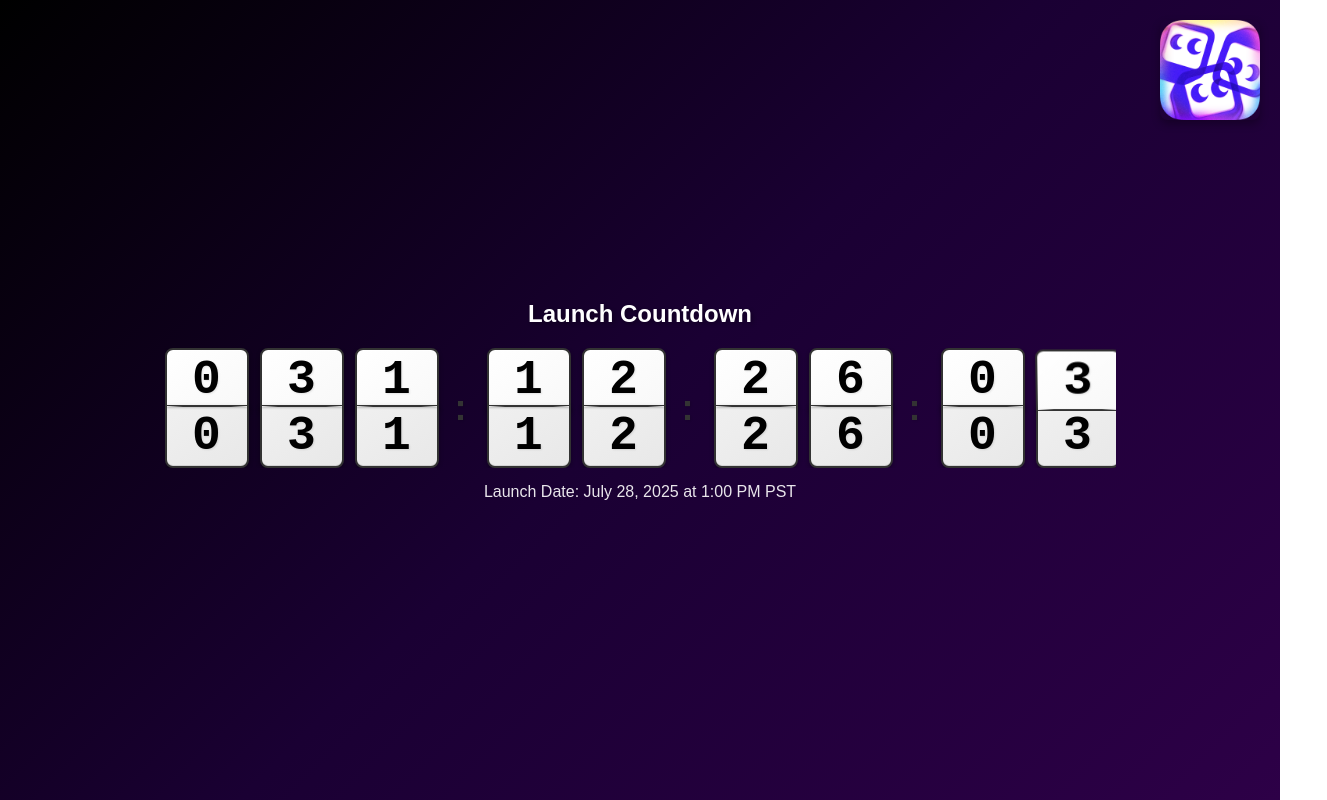
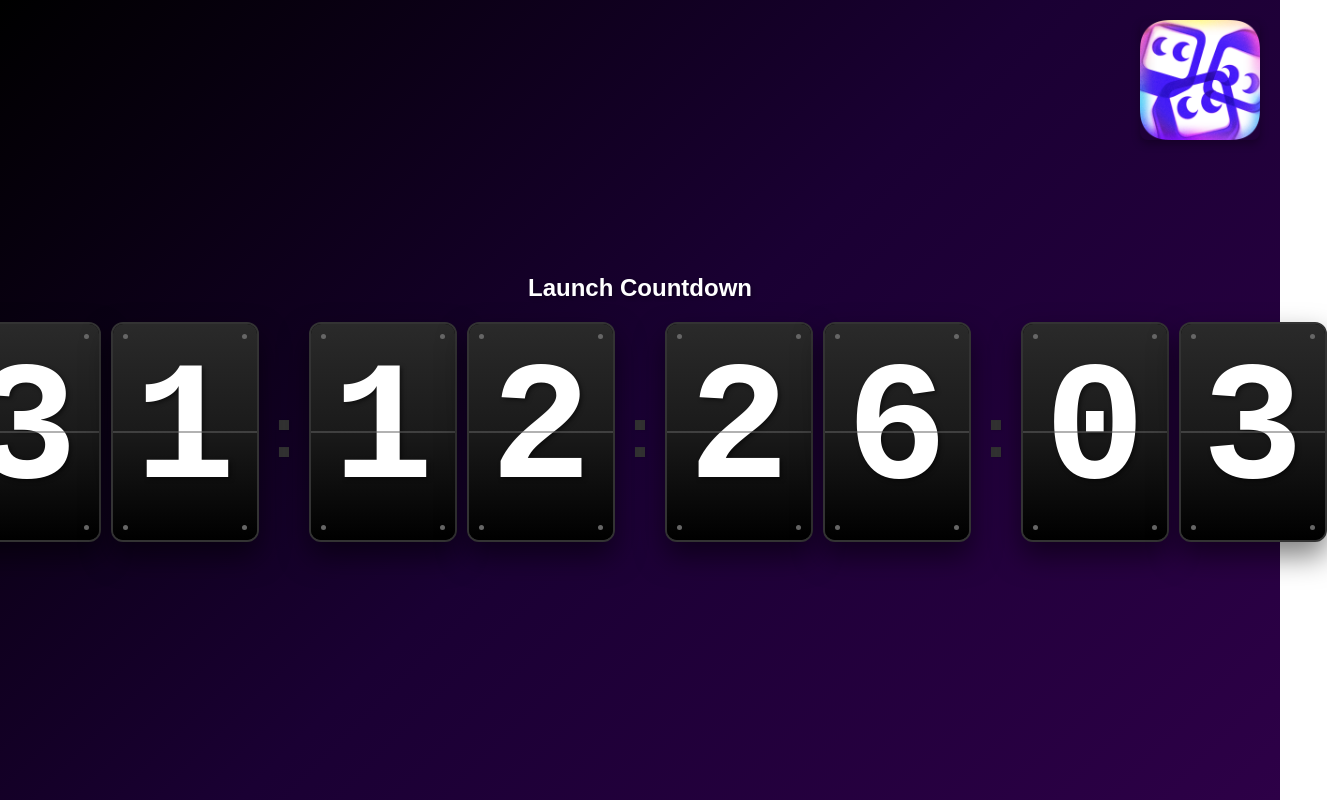
Before and after one commit to elirapport1/Launch_countdown, a React (Create React App) app: page / in a window 1280 px wide. Shown: the whole page, 1327 px wide, since content can reach past the window. Built offline with nearby package versions, Linux system fonts and the light colour scheme.

Commit message:
larger images

```diff
--- a/src/App.css
+++ b/src/App.css
@@ -5,7 +5,6 @@
   font-family: 'Arial', sans-serif;
   color: white;
   position: relative;
-  overflow-x: hidden;
 }
 
 .App-logo {
@@ -51,8 +50,8 @@
 }
 
 .corner-image img {
-  width: 100px;
-  height: 100px;
+  width: 120px;
+  height: 120px;
   border-radius: 8px;
   box-shadow: 0 4px 8px rgba(0, 0, 0, 0.3);
 }
@@ -62,9 +61,7 @@
   flex-direction: column;
   min-height: 100vh;
   justify-content: center;
-  padding: 20px;
-  max-width: 100vw;
-  box-sizing: border-box;
+  padding: 0;
 }
 
 .countdown-section {
@@ -73,7 +70,6 @@
   align-items: center;
   justify-content: center;
   margin: 0;
-  max-width: 100%;
 }
 
 .countdown-section h1 {
@@ -91,17 +87,10 @@
 }
 
 /* Responsive design */
-@media (max-width: 1200px) {
-  .corner-image img {
-    width: 80px;
-    height: 80px;
-  }
-}
-
 @media (max-width: 768px) {
   .corner-image img {
-    width: 60px;
-    height: 60px;
+    width: 100px;
+    height: 100px;
   }
 
   .countdown-section h1 {
@@ -115,8 +104,8 @@
 
 @media (max-width: 480px) {
   .corner-image img {
-    width: 50px;
-    height: 50px;
+    width: 80px;
+    height: 80px;
   }
 
   .countdown-section h1 {
--- a/src/App.js
+++ b/src/App.js
@@ -43,7 +43,6 @@ function App() {
         <div className="countdown-section">
           <h1>Launch Countdown</h1>
           <FlipClock timeLeft={timeLeft} previousTimeLeft={previousTimeLeft} />
-          <p className="launch-date">Launch Date: July 28, 2025 at 1:00 PM PST</p>
         </div>
       </div>
     </div>
--- a/src/components/FlipClock.css
+++ b/src/components/FlipClock.css
@@ -3,213 +3,212 @@
   justify-content: center;
   align-items: center;
   margin: 0;
-  max-width: 100%;
-  overflow: hidden;
 }
 
 .flip-clock-container {
   display: flex;
   align-items: center;
-  gap: 15px;
-  flex-wrap: wrap;
-  justify-content: center;
-  max-width: 100%;
-}
-
-.flip-digit-container {
-  display: flex;
-  flex-direction: column;
-  align-items: center;
+  gap: 10px;
 }
 
 .flip-digit {
   position: relative;
-  width: 80px;
-  height: 120px;
-  perspective: 800px;
+  width: 144px;
+  height: 216px;
+  background: #000;
+  border-radius: 12px;
+  box-shadow: 0 14px 29px rgba(0, 0, 0, 0.5);
+  overflow: hidden;
+  border: 2px solid #333;
 }
 
-.flip-card {
-  position: relative;
+/* Static bottom half - shows bottom portion of current digit */
+.flip-card-back-static {
+  position: absolute;
+  bottom: 0;
+  width: 100%;
+  height: 50%;
+  background: linear-gradient(to bottom, #1a1a1a, #000);
+  display: flex;
+  align-items: flex-start;
+  justify-content: center;
+  overflow: hidden;
+}
+
+.flip-card-back-static .digit {
+  transform: translateY(-50%);
+}
+
+/* Static top half - shows top portion of current digit */
+.flip-card-front-static {
+  position: absolute;
+  top: 0;
+  width: 100%;
+  height: 50%;
+  background: linear-gradient(to bottom, #2a2a2a, #1a1a1a);
+  display: flex;
+  align-items: flex-end;
+  justify-content: center;
+  overflow: hidden;
+}
+
+.flip-card-front-static .digit {
+  transform: translateY(50%);
+}
+
+/* Flipping top half - shows top portion of current digit flipping down */
+.flip-card-front-animating {
+  position: absolute;
+  top: 0;
+  width: 100%;
+  height: 50%;
+  background: linear-gradient(to bottom, #2a2a2a, #1a1a1a);
+  display: flex;
+  align-items: flex-end;
+  justify-content: center;
+  overflow: hidden;
+  transform-origin: bottom;
+  animation: flipTop 0.3s ease-in-out forwards;
+  backface-visibility: hidden;
+}
+
+.flip-card-front-animating .digit {
+  transform: translateY(50%);
+}
+
+/* Revealing bottom half - shows bottom portion of next digit */
+.flip-card-back-animating {
+  position: absolute;
+  bottom: 0;
+  width: 100%;
+  height: 50%;
+  background: linear-gradient(to bottom, #1a1a1a, #000);
+  display: flex;
+  align-items: flex-start;
+  justify-content: center;
+  overflow: hidden;
+  transform-origin: top;
+  animation: flipBottom 0.3s ease-in-out 0.15s forwards;
+  backface-visibility: hidden;
+  transform: rotateX(-90deg);
+}
+
+.flip-card-back-animating .digit {
+  transform: translateY(-50%);
+}
+
+/* Center line */
+.center-line {
+  position: absolute;
+  top: 50%;
+  left: 0;
+  width: 100%;
+  height: 1px;
+  background: #666;
+  transform: translateY(-50%);
+}
+
+/* Corner dots */
+.corner-dot {
+  position: absolute;
+  width: 5px;
+  height: 5px;
+  background: #666;
+  border-radius: 50%;
+}
+
+.corner-dot.top-left {
+  top: 10px;
+  left: 10px;
+}
+
+.corner-dot.top-right {
+  top: 10px;
+  right: 10px;
+}
+
+.corner-dot.bottom-left {
+  bottom: 10px;
+  left: 10px;
+}
+
+.corner-dot.bottom-right {
+  bottom: 10px;
+  right: 10px;
+}
+
+/* Animations */
+@keyframes flipTop {
+  0% {
+    transform: rotateX(0deg);
+  }
+  100% {
+    transform: rotateX(-180deg);
+  }
+}
+
+@keyframes flipBottom {
+  0% {
+    transform: rotateX(-90deg);
+  }
+  100% {
+    transform: rotateX(0deg);
+  }
+}
+
+.digit {
+  font-size: 168px;
+  font-weight: bold;
+  color: #fff;
+  font-family: 'Courier New', monospace;
+  text-shadow: 2px 2px 4px rgba(0, 0, 0, 0.5);
+  line-height: 1;
   width: 100%;
   height: 100%;
-  transform-style: preserve-3d;
-}
-
-.flip-card-inner {
-  position: relative;
-  width: 100%;
-  height: 100%;
-  transform-style: preserve-3d;
-}
-
-/* Top half of the card - shows current number */
-.flip-card-front {
-  position: absolute;
-  width: 100%;
-  height: 50%;
-  top: 0;
-  left: 0;
-  backface-visibility: hidden;
   display: flex;
   align-items: center;
   justify-content: center;
-  background: linear-gradient(145deg, #ffffff 0%, #f8f8f8 100%);
-  border: 2px solid #333;
-  border-bottom: 1px solid #333;
-  border-radius: 8px 8px 0 0;
-  box-shadow:
-    0 2px 4px rgba(0, 0, 0, 0.3),
-    inset 0 1px 0 rgba(255, 255, 255, 0.8);
-  overflow: hidden;
-  transform-origin: bottom;
-  transition: transform 0.6s cubic-bezier(0.4, 0, 0.2, 1);
-}
-
-/* Bottom half of the card - shows next number */
-.flip-card-back {
-  position: absolute;
-  width: 100%;
-  height: 50%;
-  bottom: 0;
-  left: 0;
-  backface-visibility: hidden;
-  display: flex;
-  align-items: center;
-  justify-content: center;
-  background: linear-gradient(145deg, #f0f0f0 0%, #e8e8e8 100%);
-  border: 2px solid #333;
-  border-top: 1px solid #333;
-  border-radius: 0 0 8px 8px;
-  box-shadow:
-    0 2px 4px rgba(0, 0, 0, 0.3),
-    inset 0 -1px 0 rgba(0, 0, 0, 0.1);
-  overflow: hidden;
-}
-
-/* Horizontal split line */
-.flip-card-front::after,
-.flip-card-back::after {
-  content: '';
-  position: absolute;
-  left: 0;
-  right: 0;
-  height: 1px;
-  background: linear-gradient(90deg, transparent 0%, #333 20%, #333 80%, transparent 100%);
-  box-shadow: 0 1px 2px rgba(0, 0, 0, 0.3);
-}
-
-.flip-card-front::after {
-  bottom: 0;
-}
-
-.flip-card-back::after {
-  top: 0;
-}
-
-/* Flip animation for the top half */
-.flip-card.flipping .flip-card-front {
-  transform: rotateX(-180deg);
-}
-
-.digit {
-  font-size: 48px;
-  font-weight: bold;
-  color: #000;
-  font-family: 'Courier New', monospace;
-  text-shadow: 1px 1px 2px rgba(0, 0, 0, 0.1);
-  z-index: 1;
-  position: relative;
-  line-height: 1;
 }
 
 .separator {
-  font-size: 36px;
+  font-size: 72px;
   font-weight: bold;
   color: #333;
-  margin: 0 5px;
-  align-self: center;
+  margin: 0 3px;
   text-shadow: 1px 1px 2px rgba(0, 0, 0, 0.1);
 }
 
-/* Enhanced shadow effect for more depth */
-.flip-digit::before {
-  content: '';
-  position: absolute;
-  bottom: -8px;
-  left: 8px;
-  right: 8px;
-  height: 12px;
-  background: rgba(0, 0, 0, 0.2);
-  border-radius: 50%;
-  filter: blur(4px);
-  z-index: -1;
-}
-
-/* Additional depth shadow */
-.flip-digit::after {
-  content: '';
-  position: absolute;
-  bottom: -4px;
-  left: 4px;
-  right: 4px;
-  height: 8px;
-  background: rgba(0, 0, 0, 0.1);
-  border-radius: 50%;
-  filter: blur(2px);
-  z-index: -1;
-}
-
 /* Responsive design */
-@media (max-width: 1200px) {
+@media (max-width: 768px) {
   .flip-digit {
-    width: 70px;
-    height: 105px;
+    width: 108px;
+    height: 162px;
   }
 
   .digit {
-    font-size: 42px;
+    font-size: 120px;
   }
 
   .separator {
-    font-size: 32px;
+    font-size: 54px;
   }
 
   .flip-clock-container {
-    gap: 12px;
-  }
-}
-
-@media (max-width: 768px) {
-  .flip-digit {
-    width: 60px;
-    height: 90px;
-  }
-
-  .digit {
-    font-size: 36px;
-  }
-
-  .separator {
-    font-size: 28px;
-  }
-
-  .flip-clock-container {
-    gap: 10px;
+    gap: 8px;
   }
 }
 
 @media (max-width: 480px) {
   .flip-digit {
-    width: 50px;
-    height: 75px;
+    width: 84px;
+    height: 126px;
   }
 
   .digit {
-    font-size: 30px;
+    font-size: 96px;
   }
 
   .separator {
-    font-size: 24px;
+    font-size: 42px;
   }
 }
--- a/src/components/FlipClock.js
+++ b/src/components/FlipClock.js
@@ -1,102 +1,91 @@
-import React from 'react';
+import React, { useState, useEffect } from 'react';
 import './FlipClock.css';
 
 const FlipDigit = ({ value, previousValue }) => {
-  const [isFlipping, setIsFlipping] = React.useState(false);
-  const [displayValue, setDisplayValue] = React.useState(value);
+  const [currentDigit, setCurrentDigit] = useState(value);
+  const [nextDigit, setNextDigit] = useState(value);
+  const [isFlipping, setIsFlipping] = useState(false);
 
-  React.useEffect(() => {
-    if (value !== previousValue) {
+  useEffect(() => {
+    if (value !== currentDigit) {
+      setNextDigit(value);
       setIsFlipping(true);
+
       const timer = setTimeout(() => {
-        setDisplayValue(value);
+        setCurrentDigit(value);
         setIsFlipping(false);
       }, 300);
+
       return () => clearTimeout(timer);
     }
-  }, [value, previousValue]);
+  }, [value, currentDigit]);
 
   return (
-    <div className="flip-digit-container">
-      <div className="flip-digit">
-        <div className={`flip-card ${isFlipping ? 'flipping' : ''}`}>
-          <div className="flip-card-inner">
-            {/* Top half - shows current value */}
-            <div className="flip-card-front">
-              <div className="digit">{displayValue}</div>
-            </div>
-            {/* Bottom half - shows next value */}
-            <div className="flip-card-back">
-              <div className="digit">{value}</div>
-            </div>
+    <div className="flip-digit">
+      {/* Static bottom half - shows current digit bottom half */}
+      <div className="flip-card-back-static">
+        <span className="digit">{currentDigit}</span>
+      </div>
+
+      {/* Static top half - shows current digit top half */}
+      <div className="flip-card-front-static">
+        <span className="digit">{currentDigit}</span>
+      </div>
+
+      {/* Flip animation overlay */}
+      {isFlipping && (
+        <>
+          {/* Flipping top half - shows current digit top half flipping down */}
+          <div className="flip-card-front-animating">
+            <span className="digit">{currentDigit}</span>
           </div>
-        </div>
-      </div>
+
+          {/* Revealing bottom half - shows next digit bottom half */}
+          <div className="flip-card-back-animating">
+            <span className="digit">{nextDigit}</span>
+          </div>
+        </>
+      )}
+
+      {/* Center line */}
+      <div className="center-line"></div>
+
+      {/* Corner dots for vintage styling */}
+      <div className="corner-dot top-left"></div>
+      <div className="corner-dot top-right"></div>
+      <div className="corner-dot bottom-left"></div>
+      <div className="corner-dot bottom-right"></div>
     </div>
   );
 };
 
 const FlipClock = ({ timeLeft, previousTimeLeft }) => {
-  const formatNumber = (num) => {
-    return num.toString().padStart(2, '0');
-  };
-
-  const formatDays = (days) => {
-    return days.toString().padStart(3, '0');
-  };
+  const formatNumber = (num) => num.toString().padStart(2, '0');
 
   return (
     <div className="flip-clock">
       <div className="flip-clock-container">
-        {/* Days - 3 separate cards */}
-        <FlipDigit
-          value={formatDays(timeLeft.days)[0]}
-          previousValue={formatDays(previousTimeLeft.days)[0]}
-        />
-        <FlipDigit
-          value={formatDays(timeLeft.days)[1]}
-          previousValue={formatDays(previousTimeLeft.days)[1]}
-        />
-        <FlipDigit
-          value={formatDays(timeLeft.days)[2]}
-          previousValue={formatDays(previousTimeLeft.days)[2]}
-        />
+        {/* Days - 2 digits */}
+        <FlipDigit value={formatNumber(timeLeft.days)[0]} previousValue={formatNumber(previousTimeLeft.days)[0]} />
+        <FlipDigit value={formatNumber(timeLeft.days)[1]} previousValue={formatNumber(previousTimeLeft.days)[1]} />
 
         <div className="separator">:</div>
 
-        {/* Hours - 2 separate cards */}
-        <FlipDigit
-          value={formatNumber(timeLeft.hours)[0]}
-          previousValue={formatNumber(previousTimeLeft.hours)[0]}
-        />
-        <FlipDigit
-          value={formatNumber(timeLeft.hours)[1]}
-          previousValue={formatNumber(previousTimeLeft.hours)[1]}
-        />
+        {/* Hours */}
+        <FlipDigit value={formatNumber(timeLeft.hours)[0]} previousValue={formatNumber(previousTimeLeft.hours)[0]} />
+        <FlipDigit value={formatNumber(timeLeft.hours)[1]} previousValue={formatNumber(previousTimeLeft.hours)[1]} />
 
         <div className="separator">:</div>
 
-        {/* Minutes - 2 separate cards */}
-        <FlipDigit
-          value={formatNumber(timeLeft.minutes)[0]}
-          previousValue={formatNumber(previousTimeLeft.minutes)[0]}
-        />
-        <FlipDigit
-          value={formatNumber(timeLeft.minutes)[1]}
-          previousValue={formatNumber(previousTimeLeft.minutes)[1]}
-        />
+        {/* Minutes */}
+        <FlipDigit value={formatNumber(timeLeft.minutes)[0]} previousValue={formatNumber(previousTimeLeft.minutes)[0]} />
+        <FlipDigit value={formatNumber(timeLeft.minutes)[1]} previousValue={formatNumber(previousTimeLeft.minutes)[1]} />
 
         <div className="separator">:</div>
 
-        {/* Seconds - 2 separate cards */}
-        <FlipDigit
-          value={formatNumber(timeLeft.seconds)[0]}
-          previousValue={formatNumber(previousTimeLeft.seconds)[0]}
-        />
-        <FlipDigit
-          value={formatNumber(timeLeft.seconds)[1]}
-          previousValue={formatNumber(previousTimeLeft.seconds)[1]}
-        />
+        {/* Seconds */}
+        <FlipDigit value={formatNumber(timeLeft.seconds)[0]} previousValue={formatNumber(previousTimeLeft.seconds)[0]} />
+        <FlipDigit value={formatNumber(timeLeft.seconds)[1]} previousValue={formatNumber(previousTimeLeft.seconds)[1]} />
       </div>
     </div>
   );
```
